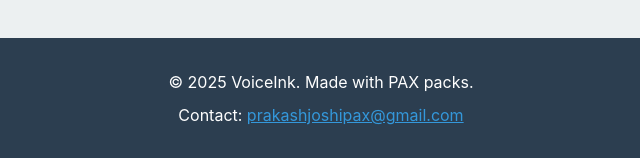
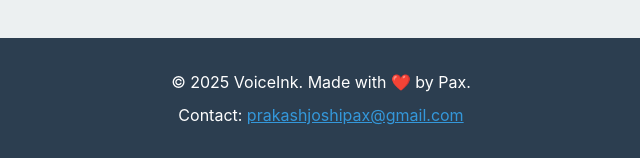
Before and after one commit to Beingpax/VoiceInk-iOS, a plain HTML site: page index.html in a window 1280 px wide. Shown: the part 2064-2222 px from the top of the page, 319-959 px from the left. Drawn offline with Linux system fonts and the light colour scheme.

Commit message:
Update index.html

```diff
--- a/index.html
+++ b/index.html
@@ -278,7 +278,7 @@
 
     <footer>
         <div class="container">
-            <p>&copy; 2025 VoiceInk. Made with PAX packs.</p>
+            <p>&copy; 2025 VoiceInk. Made with ❤️ by Pax.</p>
             <p style="margin-top: 0.5rem;">
                 Contact: <a href="mailto:prakashjoshipax@gmail.com" style="color: #3498db;">prakashjoshipax@gmail.com</a>
             </p>
```
